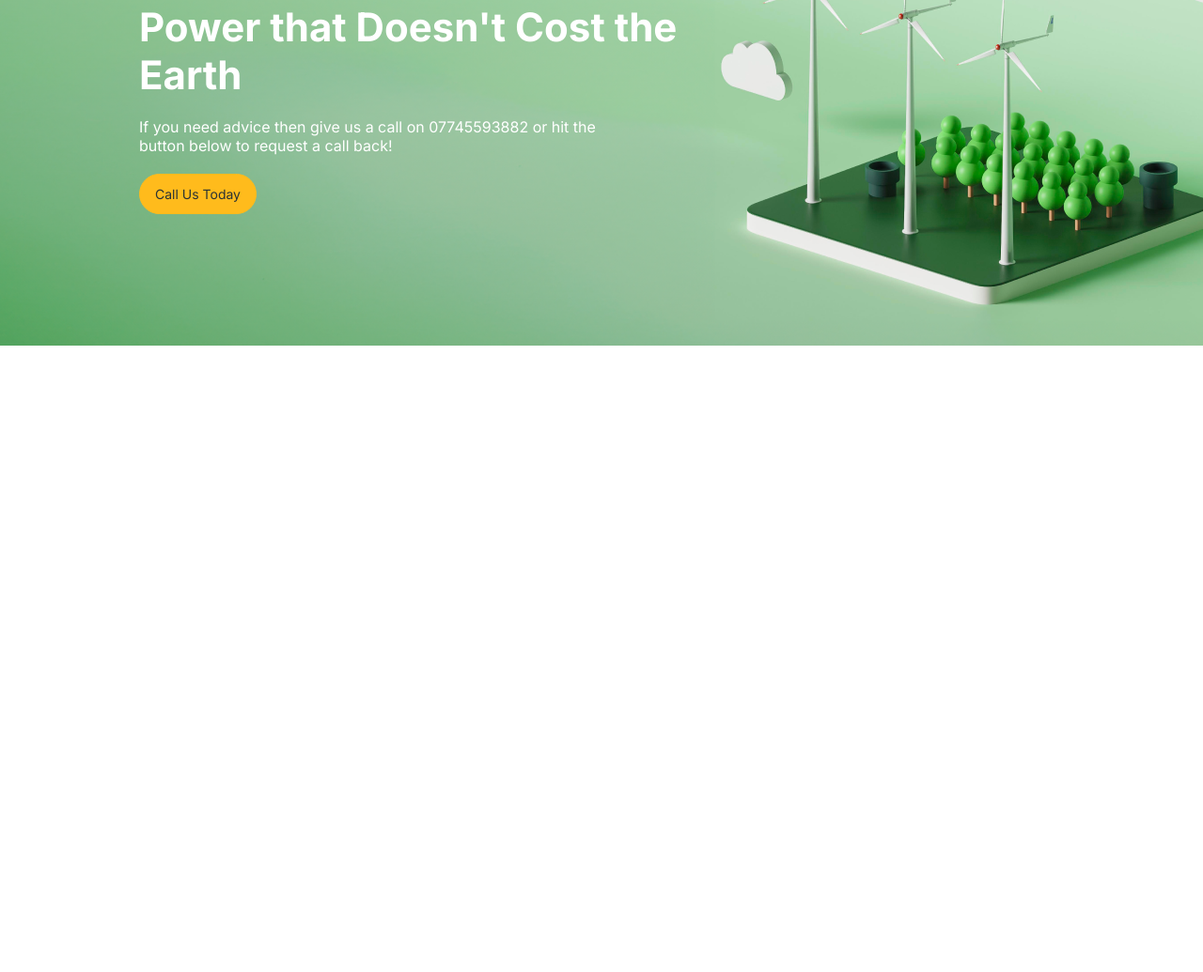
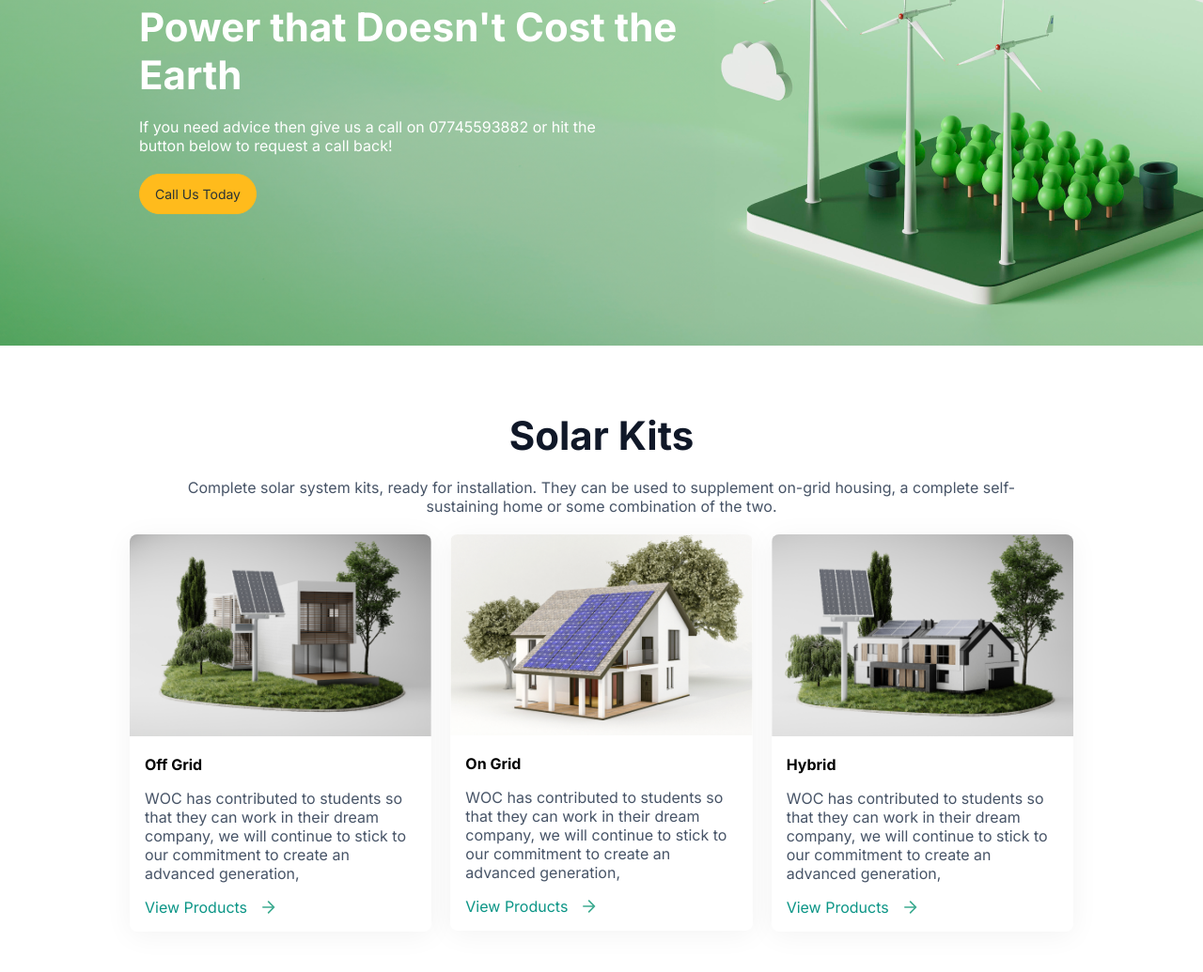
Before and after one commit to abdalla-shaban/web-masters-tasks, a plain HTML site: page landing-page-solar-energy/index.html in a window 1280 px wide. Shown: the part 1503-2538 px from the top of the page at 94% size. Before the commit the page ends 1901 px from the top, so only its background shows below. Drawn offline with Linux system fonts and the light colour scheme.

Commit message:
implement kits section

```diff
--- a/landing-page-solar-energy/css/style.css
+++ b/landing-page-solar-energy/css/style.css
@@ -462,8 +462,57 @@ main .hero-section .container .hero-section-text p {
 }
 
 
+/* Shop Section */
+#shop header {
+  max-width: 936px;
+  margin: auto;
+}
+
+#shop header p {
+  margin-block: 20px;
+}
+
+#shop .items-container {
+  display: flex;
+  flex-wrap: wrap;
+  justify-content: center;
+  align-items: center;
+  gap: 20px;
+}
+
+#shop .items-container .item {
+  width: 100%;
+  box-shadow: 0 4px 30px 0 rgba(0, 0, 0, 0.05);
+  border-radius: 8px;
+  overflow: hidden;
+}
+
+#shop .items-container .item .img-box img {
+  width: 100%;
+  object-fit: cover;
+}
+
+#shop .items-container .item .item-body {
+  display: flex;
+  flex-direction: column;
+  gap: 16px;
+  padding: 16px;
+}
+
+#shop .items-container .item .item-body p {
+  font-weight: 400;
+  color: var(--heading-subtext-color);
+}
+
 
 /* Media Query */
+@media screen and (min-width:676px) {
+
+  #shop .items-container .item {
+    width: calc(100% / 2 - 30px);
+  }
+}
+
 @media screen and (min-width:768px) {
   .container {
     width: 90%;
@@ -516,4 +565,11 @@ main .hero-section .container .hero-section-text p {
     margin-bottom: 0;
   }
 
+
 }
+
+@media screen and (min-width:1024px) {
+  #shop .items-container .item {
+    width: calc(100% / 3 - 20px);
+  }
+}
--- a/landing-page-solar-energy/index.html
+++ b/landing-page-solar-energy/index.html
@@ -117,6 +117,71 @@
           </div>
         </div>
       </section>
+      <section id="shop" class="section-spacing">
+        <div class="container">
+          <header class="text-center">
+            <h2 class="dark">Solar Kits</h2>
+            <p class="p-base-heading-subtext-gray">
+              Complete solar system kits, ready for installation. They can be
+              used to supplement on-grid housing, a complete self-sustaining
+              home or some combination of the two.
+            </p>
+          </header>
+          <div class="items-container">
+            <div class="item">
+              <div class="img-box">
+                <img src="./images/kit-1.png" alt="white home" />
+              </div>
+              <div class="item-body">
+                <h4>Off Grid</h4>
+                <p>
+                  WOC has contributed to students so that they can work in their
+                  dream company, we will continue to stick to our commitment to
+                  create an advanced generation,
+                </p>
+                <a href="#shop" class="text-main-color flex-y-center gap-16">
+                  View Products
+                  <img src="./images/icons/arrow-right.svg" alt="arrow-right" />
+                </a>
+              </div>
+            </div>
+            <div class="item">
+              <div class="img-box">
+                <img src="./images/kit-2.png" alt="white home" />
+              </div>
+              <div class="item-body">
+                <h4>On Grid</h4>
+                <p>
+                  WOC has contributed to students so that they can work in their
+                  dream company, we will continue to stick to our commitment to
+                  create an advanced generation,
+                </p>
+                <a href="#shop" class="text-main-color flex-y-center gap-16">
+                  View Products
+                  <img src="./images/icons/arrow-right.svg" alt="arrow-right" />
+                </a>
+              </div>
+            </div>
+            <div class="item">
+              <div class="img-box">
+                <img src="./images/kit-3.png" alt="white home" />
+              </div>
+              <div class="item-body">
+                <h4>Hybrid</h4>
+                <p>
+                  WOC has contributed to students so that they can work in their
+                  dream company, we will continue to stick to our commitment to
+                  create an advanced generation,
+                </p>
+                <a href="#shop" class="text-main-color flex-y-center gap-16">
+                  View Products
+                  <img src="./images/icons/arrow-right.svg" alt="arrow-right" />
+                </a>
+              </div>
+            </div>
+          </div>
+        </div>
+      </section>
     </main>
   </body>
 </html>
```
